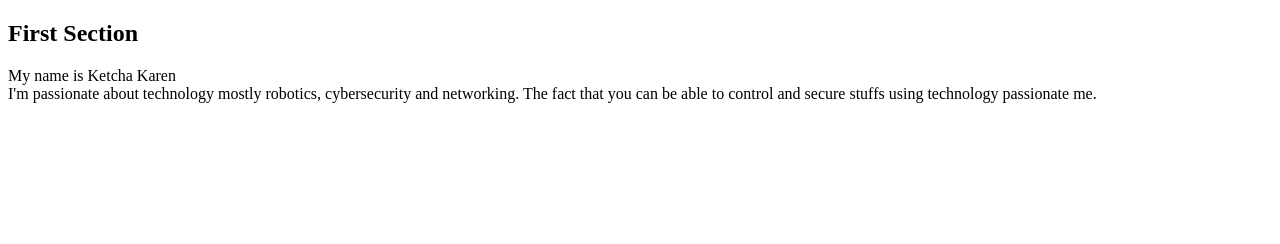
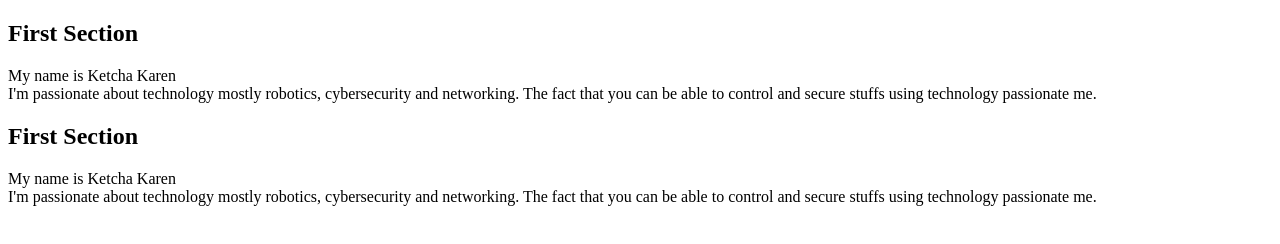
Before and after one commit to leonelta/stutern-practicals-and-assignment, a plain HTML site: page css_prop_ass/index.html in a window 1280 px wide. Drawn offline with Linux system fonts and the light colour scheme.

Commit message:
creating a second section

```diff
--- a/css_prop_ass/index.html
+++ b/css_prop_ass/index.html
@@ -16,7 +16,12 @@
             <p class="intro"> My name is Ketcha Karen<br>
             I'm passionate about technology mostly robotics, cybersecurity and networking.
             The fact that you can be able to control and secure stuffs using technology passionate me.</p>
-
+        </section>
+        <section id="second">
+            <h1>First Section</h1>
+            <p class="lesson"> My name is Ketcha Karen<br>
+            I'm passionate about technology mostly robotics, cybersecurity and networking.
+            The fact that you can be able to control and secure stuffs using technology passionate me.</p>
         </section>
     </body>
 </html>
```
